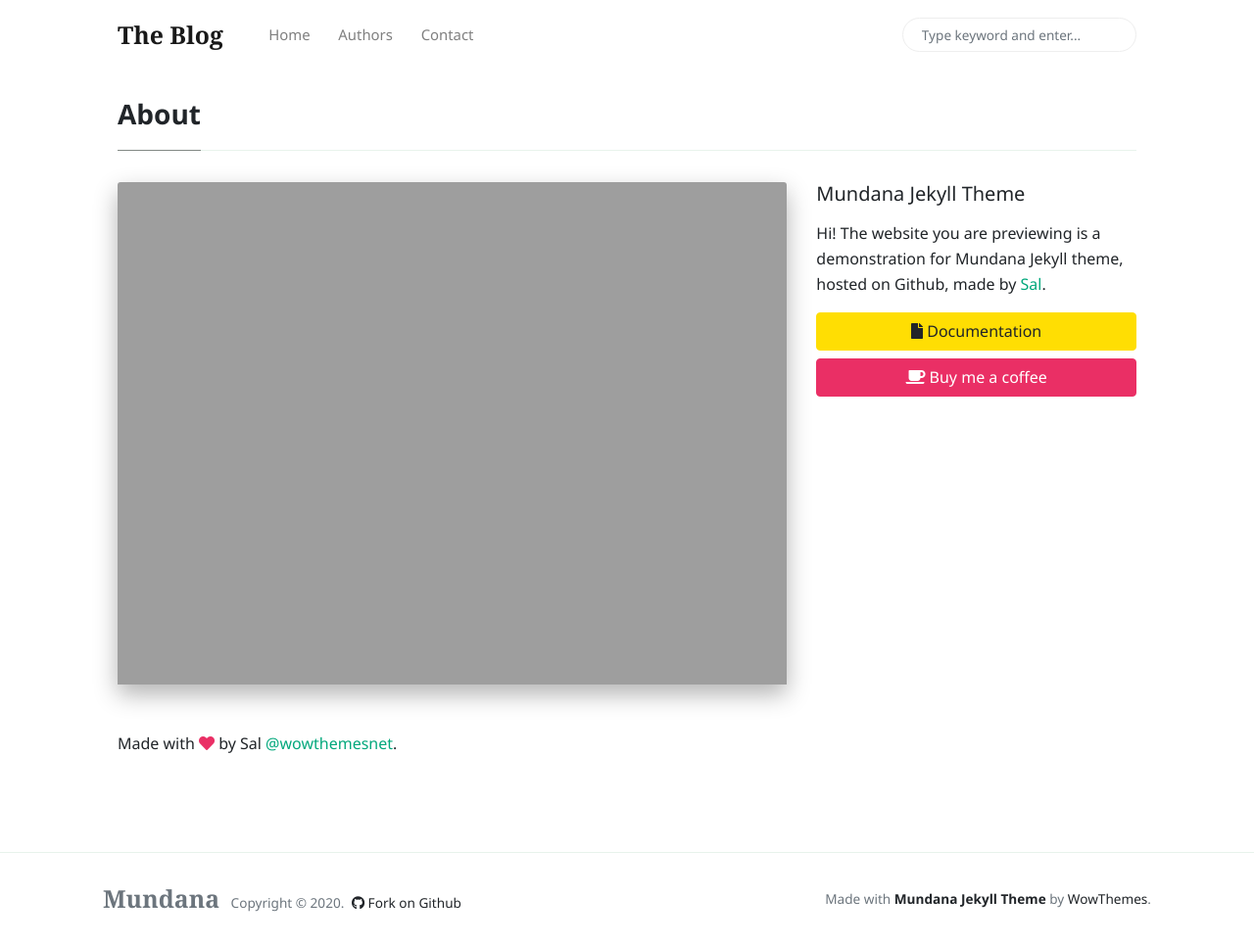
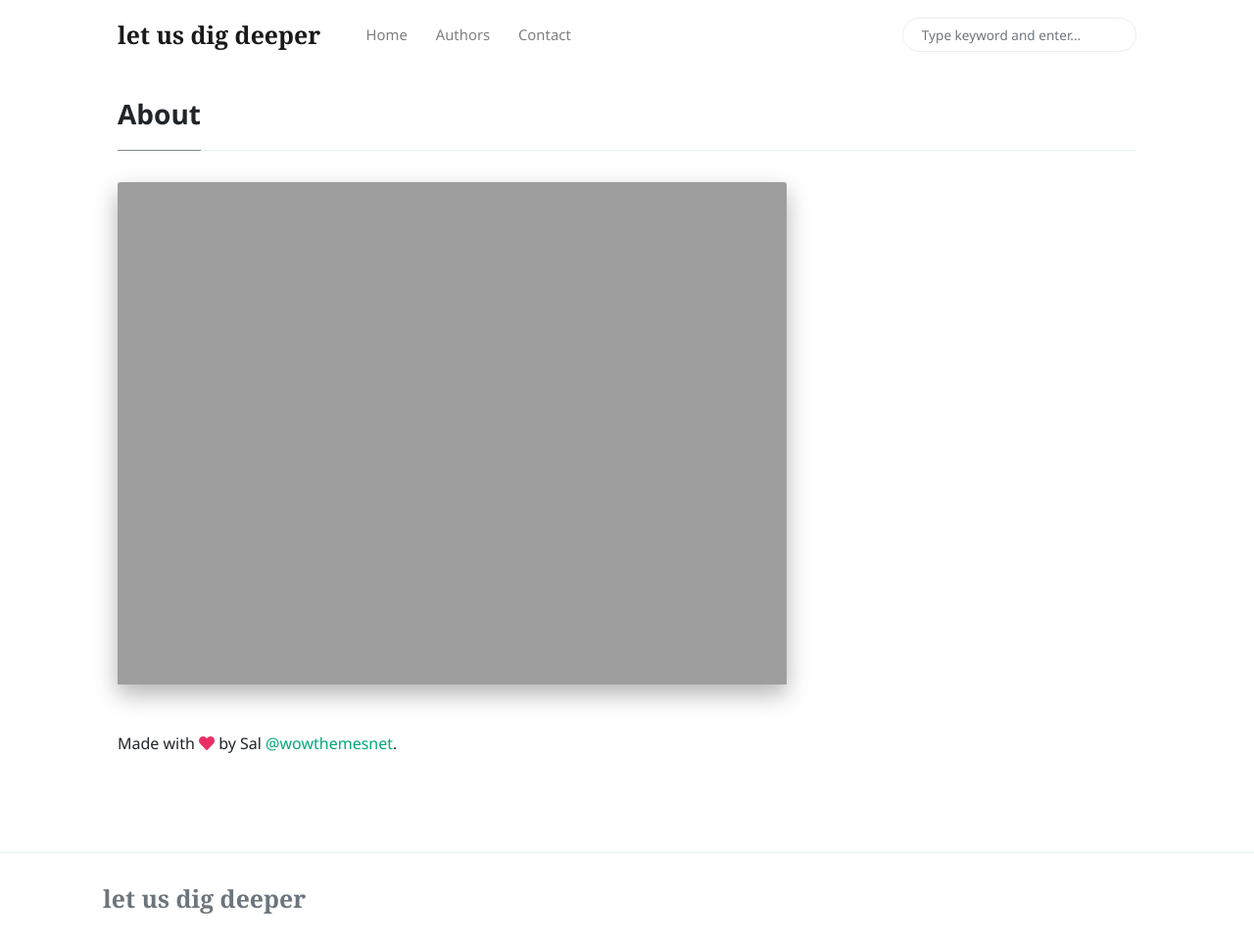
Before and after one commit to letusdigdeeper/letusdigdeeper.github.io, a Jekyll site: the page built from _pages/about.md, in a window 1280 px wide and 965 px high. Shown: the whole window at 98% size. Built offline with Jekyll 4.4.1, drawn with Linux system fonts in a browser that asks for light colours; nearby versions of some CDN libraries; comment, search, counter and statistics services are not loaded.

Commit message:
change title and remove site details

```diff
--- a/_config.yml
+++ b/_config.yml
@@ -1,5 +1,5 @@
 # Site
-name: 'The Blog'
+name: 'let us dig deeper'
 description: 'Blogs to document and learn'
 # logo: 'assets/images/logo.png'
 # favicon: 'assets/images/favicon.ico'
@@ -21,7 +21,7 @@ plugins:
 authors:
     pranoot:
       name:           Pranoot Hatwar
-      site:           https://pranoothatwar.wordpress.com
+      # site:           https://pranoothatwar.wordpress.com
       avatar:         /assets/images/pranoot.jpeg
       bio:            "Hi I am Pranoot. Trying to set up a wesite. Hope you like it!"
       email:          pranoot.iitkgp@gmail.com
@@ -29,7 +29,7 @@ authors:
 
     abhinav:
       name:           Abhinav Agarwalla
-      site:           https://www.wowthemes.net
+      # site:           https://www.wowthemes.net
       avatar:         /assets/images/abhinav.jpg
       bio:            "Blogger, fashionista, love to explore new ideas and write on my morning coffee!"
       email:          navabhi174@gmail.com
--- a/_includes/sidebar.html
+++ b/_includes/sidebar.html
@@ -1,7 +1,7 @@
-<h5 class="mb-3">Mundana Jekyll Theme</h5>
+<!-- <h5 class="mb-3">Mundana Jekyll Theme</h5> -->
 
-<p>Hi! The website you are previewing is a demonstration for Mundana Jekyll theme, hosted on Github, made by <a href="https://www.wowthemes.net/donate/">Sal</a>.</p>
+<!-- <p>Hi! The website you are previewing is a demonstration for Mundana Jekyll theme, hosted on Github, made by <a href="https://www.wowthemes.net/donate/">Sal</a>.</p> -->
 
-<a target="_blank" href="https://www.wowthemes.net/mundana-jekyll-theme/" class="btn btn-warning d-block mb-2"><i class="fa fa-file"></i> Documentation</a>
+<!-- <a target="_blank" href="https://www.wowthemes.net/mundana-jekyll-theme/" class="btn btn-warning d-block mb-2"><i class="fa fa-file"></i> Documentation</a> -->
 
-<a target="_blank" class="btn btn-danger d-block" href="https://www.wowthemes.net/donate/"><i class="fa fa-coffee"></i> Buy me a coffee</a>
+<!-- <a target="_blank" class="btn btn-danger d-block" href="https://www.wowthemes.net/donate/"><i class="fa fa-coffee"></i> Buy me a coffee</a>  -->
--- a/_layouts/default.html
+++ b/_layouts/default.html
@@ -4,7 +4,8 @@
     <meta charset="utf-8">
     <meta name="viewport" content="width=device-width, initial-scale=1, shrink-to-fit=no">
     <meta http-equiv="X-UA-Compatible" content="ie=edge">
-    <title>{{page.title}} | {{site.name}}</title>
+    <!-- <title>{{page.title}} | {{site.name}}</title> -->
+    <title>{{page.title}}</title>
 
     {% seo %}
 
@@ -77,16 +78,16 @@
         <div class="container">
         <div class="row align-items-center justify-content-between">
             <div>
-                <span class="navbar-brand mr-2 mb-0"><strong>Mundana</strong></span>
-                <span>Copyright © <script>document.write(new Date().getFullYear())</script>.</span>
+                <span class="navbar-brand mr-2 mb-0"><strong>let us dig deeper</strong></span>
+                <!-- <span>Copyright © <script>document.write(new Date().getFullYear())</script>.</span> -->
 
                 <!--  Github Repo Star Btn-->
-                <a class="text-dark ml-1" target="_blank" href="https://github.com/wowthemesnet/mundana-theme-jekyll"><i class="fab fa-github"></i> Fork on Github</a>
+                <!-- <a class="text-dark ml-1" target="_blank" href="https://github.com/wowthemesnet/mundana-theme-jekyll"><i class="fab fa-github"></i> Fork on Github</a> -->
 
             </div>
-            <div>
+            <!-- <div>
                 Made with <a target="_blank" class="text-dark font-weight-bold" href="https://www.wowthemes.net/mundana-jekyll-theme/"> Mundana Jekyll Theme </a> by <a class="text-dark" target="_blank" href="https://www.wowthemes.net">WowThemes</a>.
-            </div>
+            </div> -->
         </div>
         </div>
     </footer>
--- a/index.html
+++ b/index.html
@@ -1,9 +1,9 @@
 ---
-title: "Mundana Free Jekyll Theme"
+title: "let us dig deeper"
 layout: default
 pagination:
     enabled: true
-description: "A great Jekyll theme developed by Sal @wowthemesnet."
+<!-- description: "A great Jekyll theme developed by Sal @wowthemesnet." -->
 ---
 
 
```
